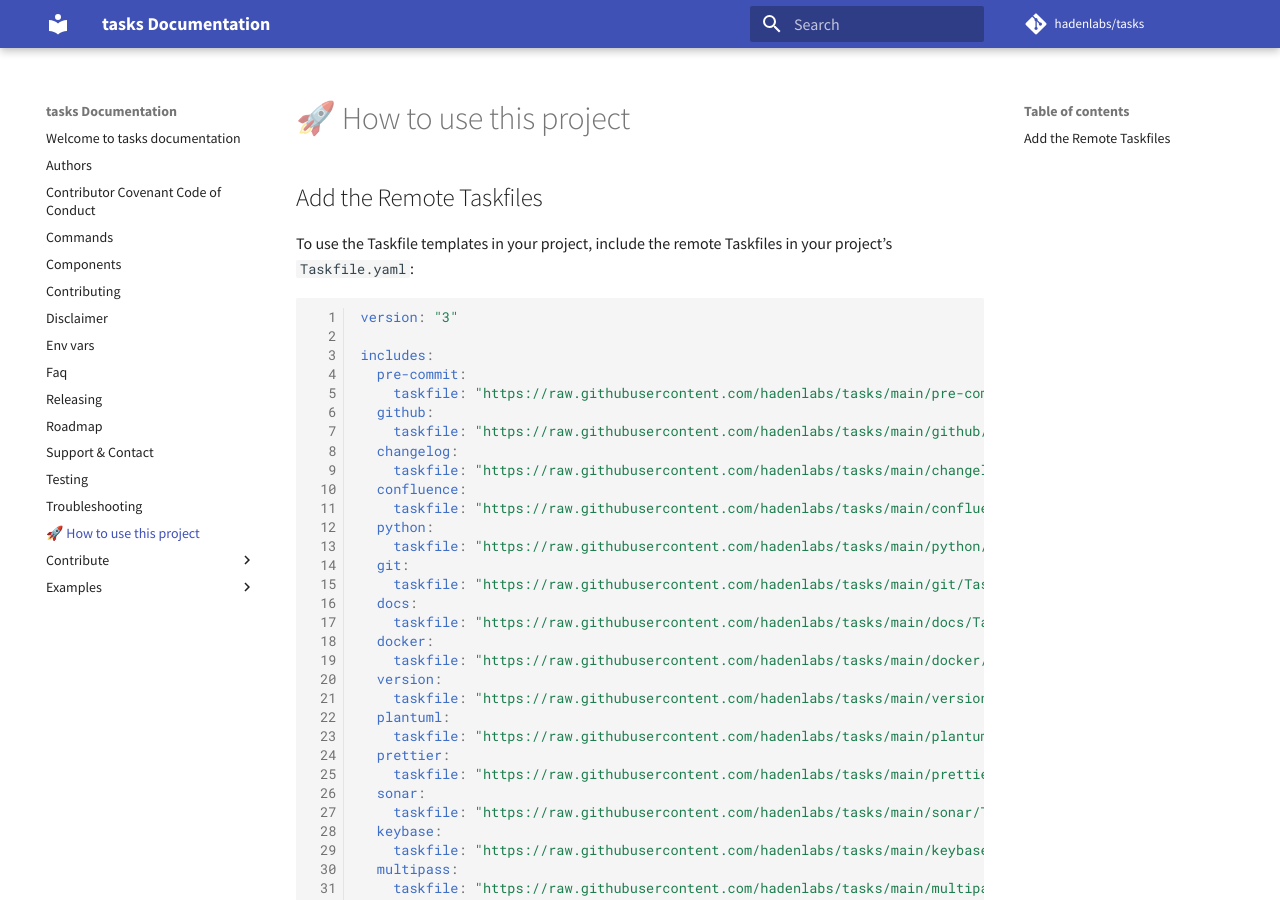
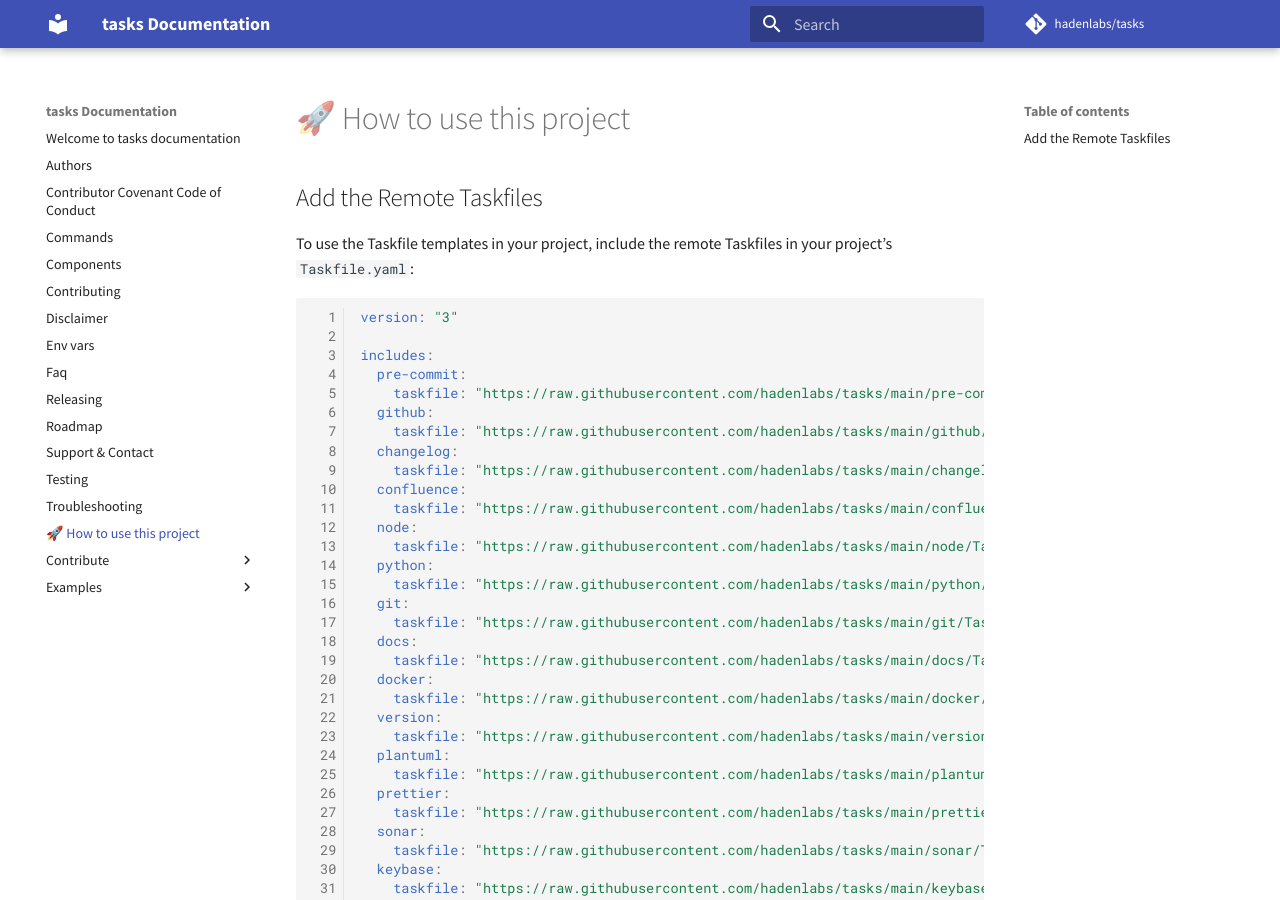
Before and after one commit to hadenlabs/tasks, an MkDocs documentation site: the page built from docs/usage.md, in a window 1280 px wide and 900 px high. Built offline with MkDocs 1.6.1 and Material for MkDocs 9.7.7, drawn with Linux system fonts in a browser that asks for light colours; comment, search, counter and statistics services are not loaded; part of the change alters nothing that is shown.

Commit message:
feat ✨(core): implement node task (#7)
Signed-off-by: Luis Mayta <luis@hadenlabs.com>

```diff
--- a/docs/usage.md
+++ b/docs/usage.md
@@ -16,6 +16,8 @@ includes:
     taskfile: "https://raw.githubusercontent.com/hadenlabs/tasks/main/changelog/Taskfile.yml"
   confluence:
     taskfile: "https://raw.githubusercontent.com/hadenlabs/tasks/main/confluence/Taskfile.yml"
+  node:
+    taskfile: "https://raw.githubusercontent.com/hadenlabs/tasks/main/node/Taskfile.yml"
   python:
     taskfile: "https://raw.githubusercontent.com/hadenlabs/tasks/main/python/Taskfile.yml"
   git:
```
Also changed, not shown: 1 other file.
